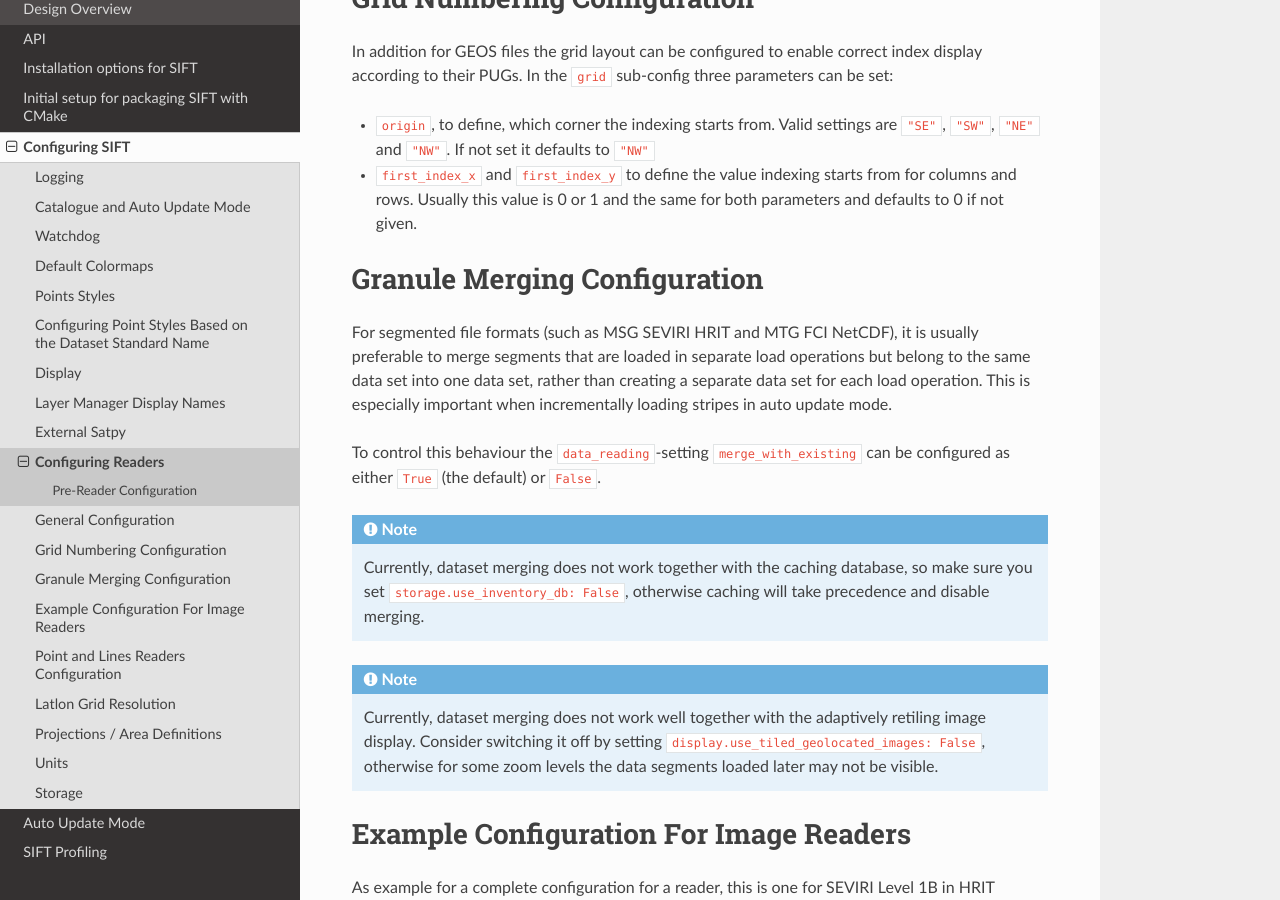
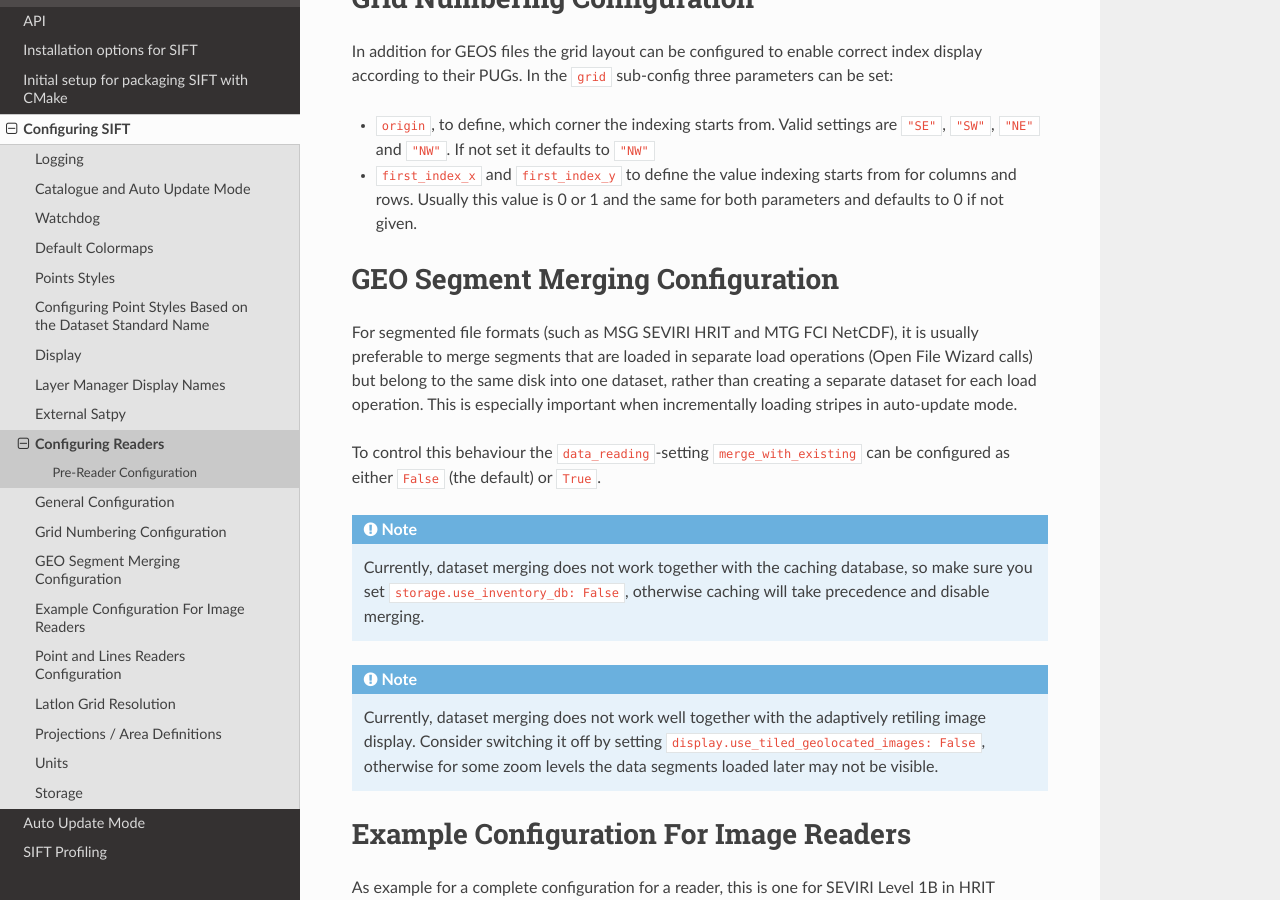
Before and after one commit to ssec/sift, a Sphinx documentation site: the page built from doc/source/configuration/readers.rst, in a window 1280 px wide and 900 px high, scrolled down 933 px. Built offline with Sphinx 7.4.7 and the Read the Docs theme 2.0.0, drawn with Linux system fonts in a browser that asks for light colours.

Commit message:
slightly reword the Segment Merging Configuration chapter.

```diff
--- a/doc/source/configuration/readers.rst
+++ b/doc/source/configuration/readers.rst
@@ -51,17 +51,17 @@ parameters can be set:
   from for columns and rows. Usually this value is 0 or 1 and the same for both
   parameters and defaults to 0 if not given.
 
-Granule Merging Configuration
+GEO Segment Merging Configuration
 -----------------------------
 
 For segmented file formats (such as MSG SEVIRI HRIT and MTG FCI NetCDF), it is
 usually preferable to merge segments that are loaded in separate load operations
-but belong to the same data set into one data set, rather than creating a
-separate data set for each load operation. This is especially important when
-incrementally loading stripes in auto update mode.
+(Open File Wizard calls) but belong to the same disk into one dataset, rather than creating a
+separate dataset for each load operation. This is especially important when
+incrementally loading stripes in auto-update mode.
 
 To control this behaviour the ``data_reading``-setting ``merge_with_existing``
-can be configured as either ``True`` (the default) or ``False``.
+can be configured as either ``False`` (the default) or ``True``.
 
 .. note:: Currently, dataset merging does not work together with the caching
           database, so make sure you set ``storage.use_inventory_db:
```
